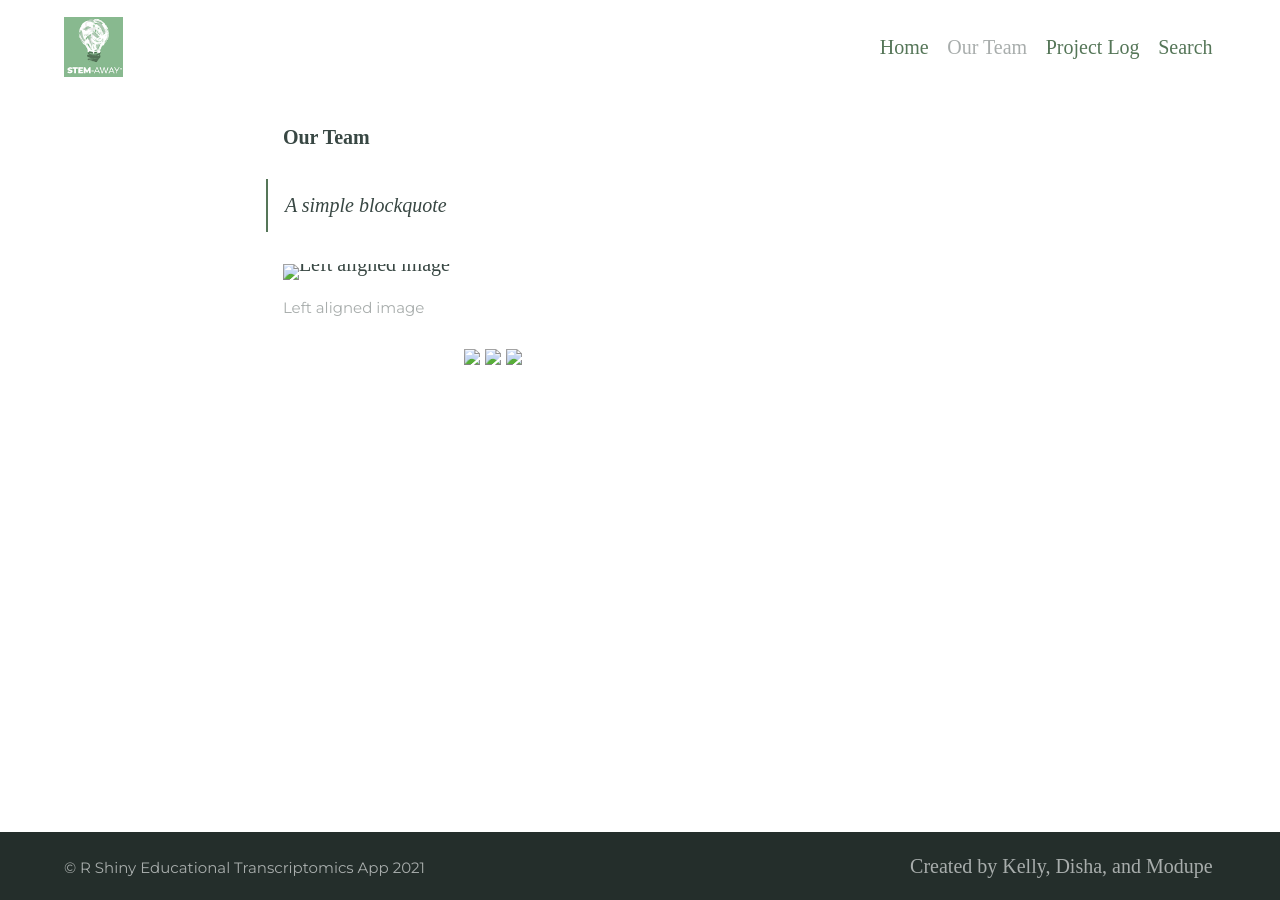
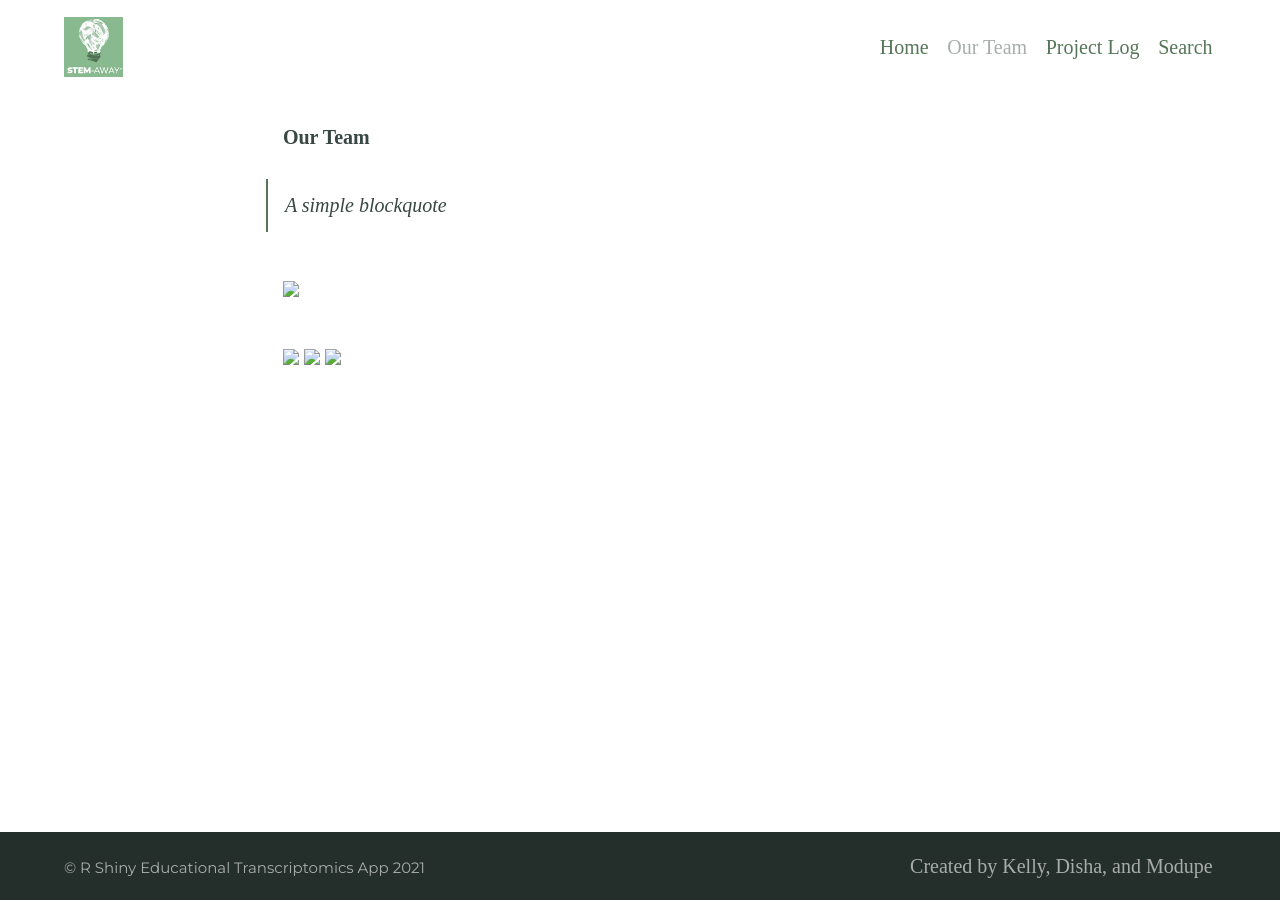
Before and after one commit to BI-STEM-Away/sMAP_dev, a Jekyll site: the page built from ourTeam.md, in a window 1280 px wide. Built offline with Jekyll 4.4.1, drawn with Linux system fonts in a browser that asks for light colours; our own code applies the rules of GitHub Pages for plain Markdown files.

Commit message:
Update ourTeam.md

```diff
--- a/ourTeam.md
+++ b/ourTeam.md
@@ -1,8 +1,10 @@
 **Our Team**
 > A simple blockquote
 
-{% include figure.html image="https://bi-stem-away.github.io/shiny_app_dev/Logo.png" caption="Left aligned image" position="left" width="150" height="150" %}
-<br>
+<p float="left">
+  <img src="https://bi-stem-away.github.io/shiny_app_dev/Logo.png" width="150" />
+</p>
+
 <p float="left">
   <img src="https://bi-stem-away.github.io/shiny_app_dev/Logo.png" width="150" />
   <img src="https://bi-stem-away.github.io/shiny_app_dev/Logo.png" width="150" />
```
